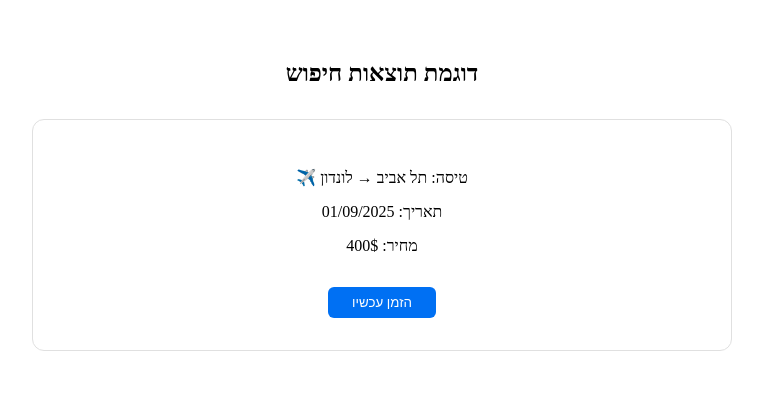
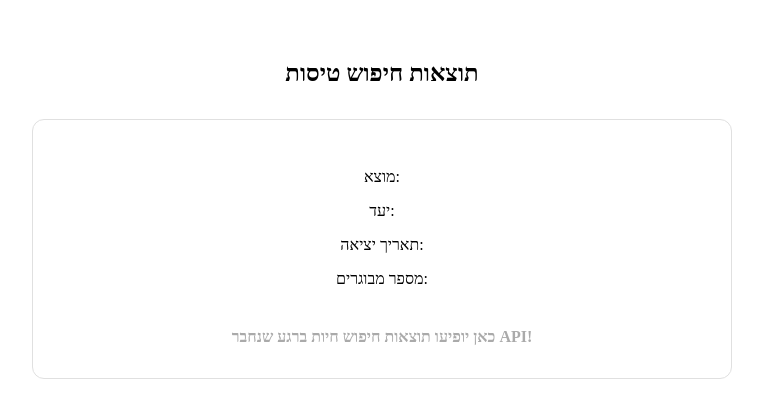
Before and after one commit to Shayfly/gpt-travel-agent, a Next.js app: page /results in a window 1280 px wide. Shown: the top 418 px of the page, without its empty margins (258-1021 px from the left). Built offline with nearby package versions, Linux system fonts and the light colour scheme.

Commit message:
Update results.js

```diff
--- a/src/pages/results.js
+++ b/src/pages/results.js
@@ -1,14 +1,21 @@
+import { useRouter } from "next/router";
+
 export default function Results() {
+  const router = useRouter();
+  const { origin, destination, depart, adults } = router.query;
+
   return (
     <div style={{ maxWidth: 700, margin: "60px auto", textAlign: "center" }}>
-      <h2>דוגמת תוצאות חיפוש</h2>
+      <h2>תוצאות חיפוש טיסות</h2>
       <div style={{ padding: 32, border: "1px solid #e0e0e0", borderRadius: 12, marginTop: 32 }}>
-        <p>✈️ טיסה: תל אביב &rarr; לונדון</p>
-        <p>תאריך: 01/09/2025</p>
-        <p>מחיר: 400$</p>
-        <button style={{ padding: "8px 24px", background: "#0070f3", color: "#fff", border: 0, borderRadius: 6, marginTop: 16 }}>
-          הזמן עכשיו
-        </button>
+        <p>מוצא: <b>{origin}</b></p>
+        <p>יעד: <b>{destination}</b></p>
+        <p>תאריך יציאה: <b>{depart}</b></p>
+        <p>מספר מבוגרים: <b>{adults}</b></p>
+        {/* בהמשך נוסיף כאן תוצאות API אמיתיות */}
+        <div style={{ marginTop: 40, color: "#aaa" }}>
+          <b>כאן יופיעו תוצאות חיפוש חיות ברגע שנחבר API!</b>
+        </div>
       </div>
     </div>
   );
```
